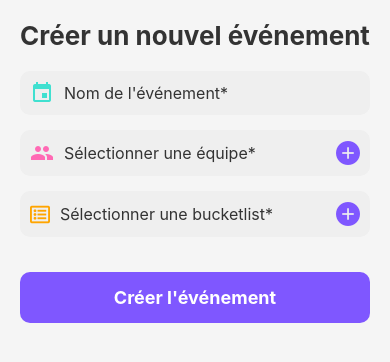
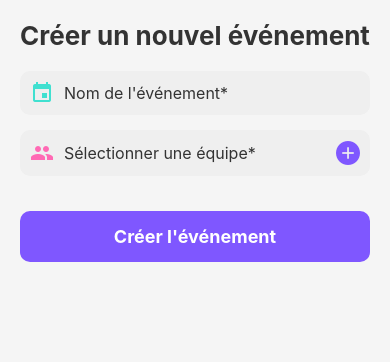
Before and after one commit to ty-mxm/calendo-app, a React Native app in the folder MyApp/: screen /AddEvent in a window 390 px wide. Shown: the top 362 px of the page. Built offline with nearby package versions, Linux system fonts and the light colour scheme.

Commit message:
🎨 Remove bucketlist functionality from AddEvent screen

```diff
--- a/MyApp/src/screens/Events/AddEventScreen.tsx
+++ b/MyApp/src/screens/Events/AddEventScreen.tsx
@@ -8,7 +8,7 @@ import {
   Modal,
   FlatList,
 } from 'react-native';
-import { MaterialIcons, FontAwesome5, AntDesign } from '@expo/vector-icons';
+import { MaterialIcons, AntDesign } from '@expo/vector-icons';
 import { useNavigation } from '@react-navigation/native';
 
 export default function AddEventScreen() {
@@ -16,9 +16,7 @@ export default function AddEventScreen() {
 
   const [eventName, setEventName] = useState('');
   const [team, setTeam] = useState('');
-  const [bucketlist, setBucketlist] = useState('');
   const [isTeamModalVisible, setIsTeamModalVisible] = useState(false);
-  const [isBucketlistModalVisible, setIsBucketlistModalVisible] = useState(false);
 
   const teams = [
     {
@@ -33,22 +31,16 @@ export default function AddEventScreen() {
 
   const handleSelectTeam = (selectedTeam: string) => {
     setTeam(selectedTeam);
-    setBucketlist(''); // Reset bucketlist when team changes
     setIsTeamModalVisible(false);
   };
 
-  const handleSelectBucketlist = (selectedBucketlist: string) => {
-    setBucketlist(selectedBucketlist);
-    setIsBucketlistModalVisible(false);
-  };
-
   const handleCreateEvent = () => {
-    if (!eventName || !team || !bucketlist) {
+    if (!eventName || !team) {
       alert('Veuillez remplir tous les champs');
       return;
     }
 
-    console.log({ eventName, team, bucketlist });
+    console.log({ eventName, team });
     alert('Événement créé avec succès !');
     navigation.goBack();
   };
@@ -78,28 +70,6 @@ export default function AddEventScreen() {
           editable={false}
         />
         <TouchableOpacity onPress={() => setIsTeamModalVisible(true)}>
-          <AntDesign name="pluscircle" size={24} color="#7F57FF" />
-        </TouchableOpacity>
-      </View>
-
-      {/* Bucketlist sélectionnée */}
-      <View style={styles.inputContainer}>
-        <FontAwesome5 name="list-alt" size={20} color="#FFA500" />
-        <TextInput
-          style={styles.input}
-          placeholder="Sélectionner une bucketlist*"
-          value={bucketlist}
-          editable={false}
-        />
-        <TouchableOpacity
-          onPress={() => {
-            if (!team) {
-              alert('Veuillez d\u2019abord sélectionner une équipe.');
-              return;
-            }
-            setIsBucketlistModalVisible(true);
-          }}
-        >
           <AntDesign name="pluscircle" size={24} color="#7F57FF" />
         </TouchableOpacity>
       </View>
@@ -142,42 +112,6 @@ export default function AddEventScreen() {
           </View>
         </View>
       </Modal>
-
-      {/* Popup pour sélectionner une bucketlist */}
-      <Modal
-        visible={isBucketlistModalVisible}
-        animationType="slide"
-        transparent={true}
-        onRequestClose={() => setIsBucketlistModalVisible(false)}
-      >
-        <View style={styles.modalContainer}>
-          <View style={styles.modalContent}>
-            <Text style={styles.modalTitle}>Choisir une bucketlist</Text>
-
-            <FlatList
-              data={
-                teams.find((t) => t.name === team)?.bucketlists || []
-              }
-              keyExtractor={(item) => item}
-              renderItem={({ item }) => (
-                <TouchableOpacity
-                  style={styles.teamOption}
-                  onPress={() => handleSelectBucketlist(item)}
-                >
-                  <Text style={styles.teamName}>{item}</Text>
-                </TouchableOpacity>
-              )}
-            />
-
-            <TouchableOpacity
-              style={styles.closeButton}
-              onPress={() => setIsBucketlistModalVisible(false)}
-            >
-              <Text style={styles.closeButtonText}>Fermer</Text>
-            </TouchableOpacity>
-          </View>
-        </View>
-      </Modal>
     </View>
   );
 }
@@ -212,8 +146,6 @@ const styles = StyleSheet.create({
     textAlign: 'center',
     fontWeight: 'bold',
   },
-
-  // Modal styles
   modalContainer: {
     flex: 1,
     justifyContent: 'center',
```
